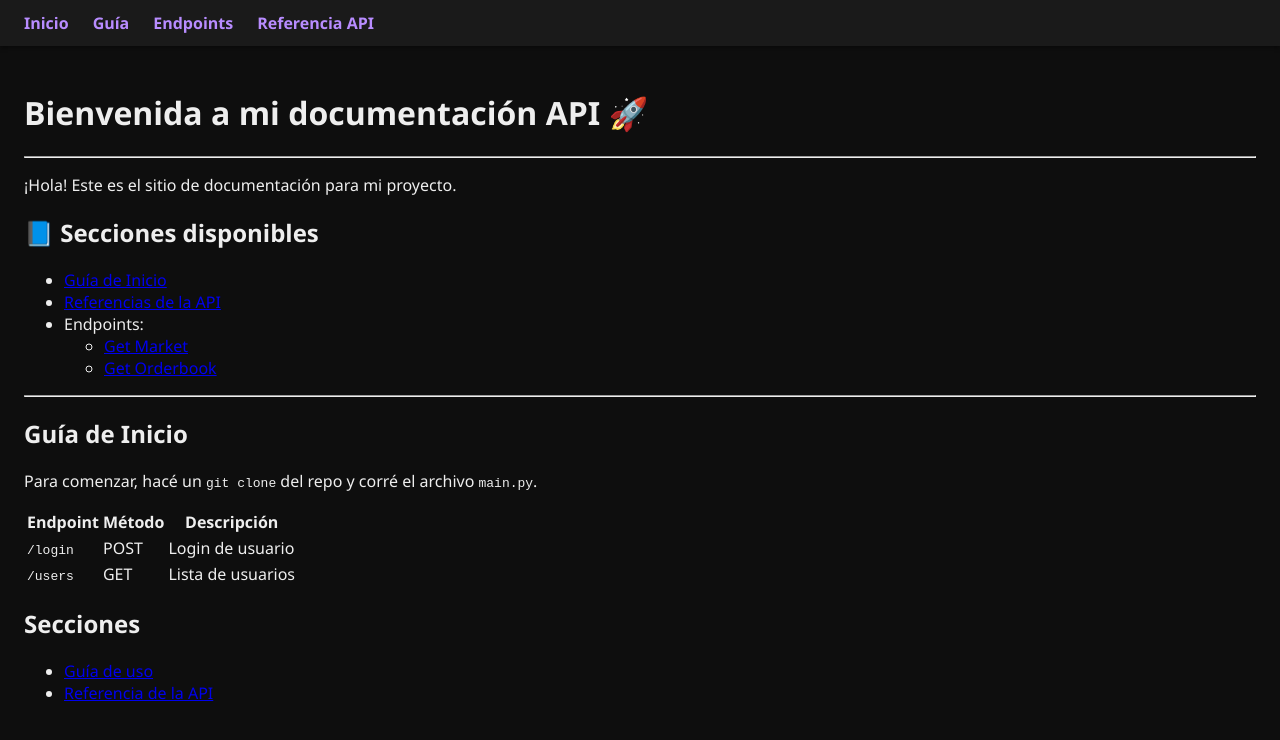
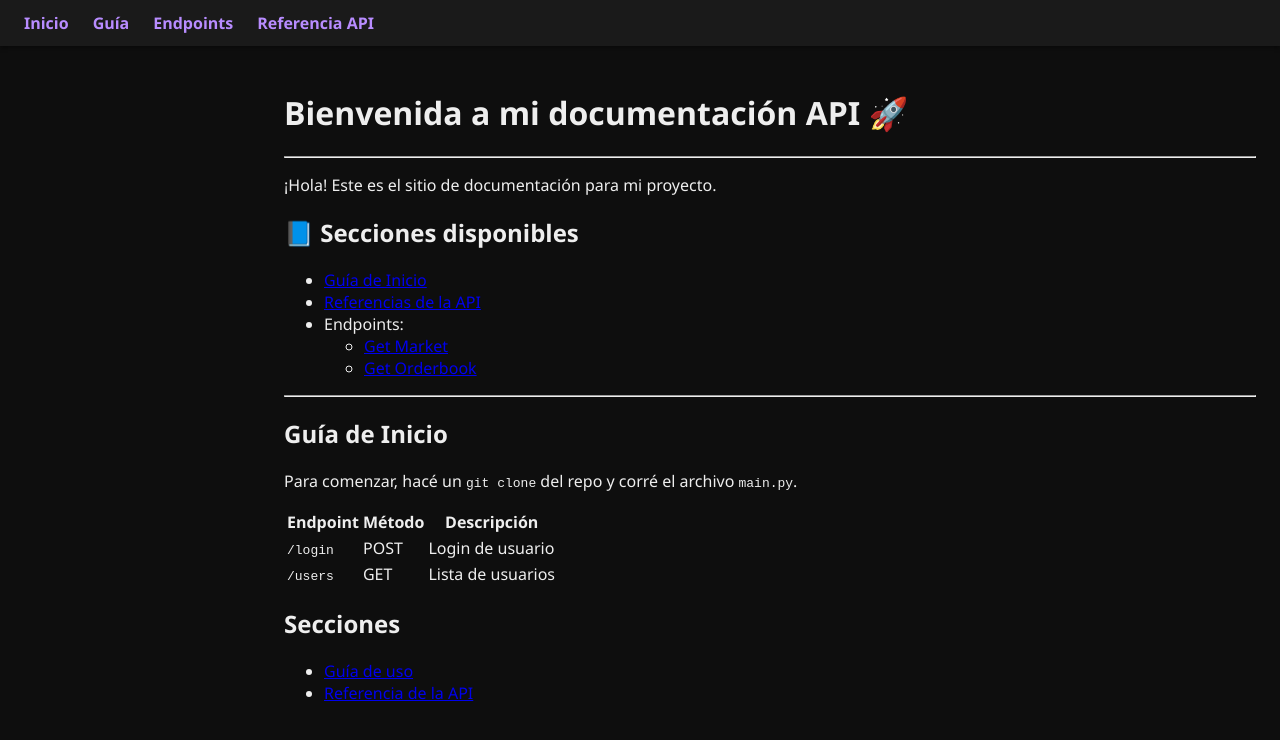
Before and after one commit to lararocha1/lararocha1.github.io, a Jekyll site: the page built from index.md, in a window 1280 px wide. Shown: the top 740 px of the page. Built offline with Jekyll 4.4.1, drawn with Linux system fonts in a browser that asks for light colours.

Commit message:
Update style.css

```diff
--- a/assets/css/style.css
+++ b/assets/css/style.css
@@ -1,3 +1,4 @@
+/* General */
 body {
   background-color: #0e0e0e;
   color: #eee;
@@ -6,6 +7,7 @@ body {
   padding: 0;
 }
 
+/* Navbar superior */
 nav.topnav {
   background-color: #1a1a1a;
   padding: 12px 24px;
@@ -27,6 +29,23 @@ nav.topnav a:hover {
   text-decoration: underline;
 }
 
+/* Sidebar lateral */
+.sidebar {
+  background-color: #121212;
+  padding: 16px;
+  width: 220px;
+  float: left;
+  margin-right: 24px;
+  border-right: 1px solid #333;
+  height: 100vh;
+  position: fixed;
+  top: 56px; /* importante si tu navbar tiene altura fija */
+  left: 0;
+  overflow-y: auto;
+}
+
+/* Contenido principal */
 main.content {
+  margin-left: 260px;
   padding: 24px;
 }
```
